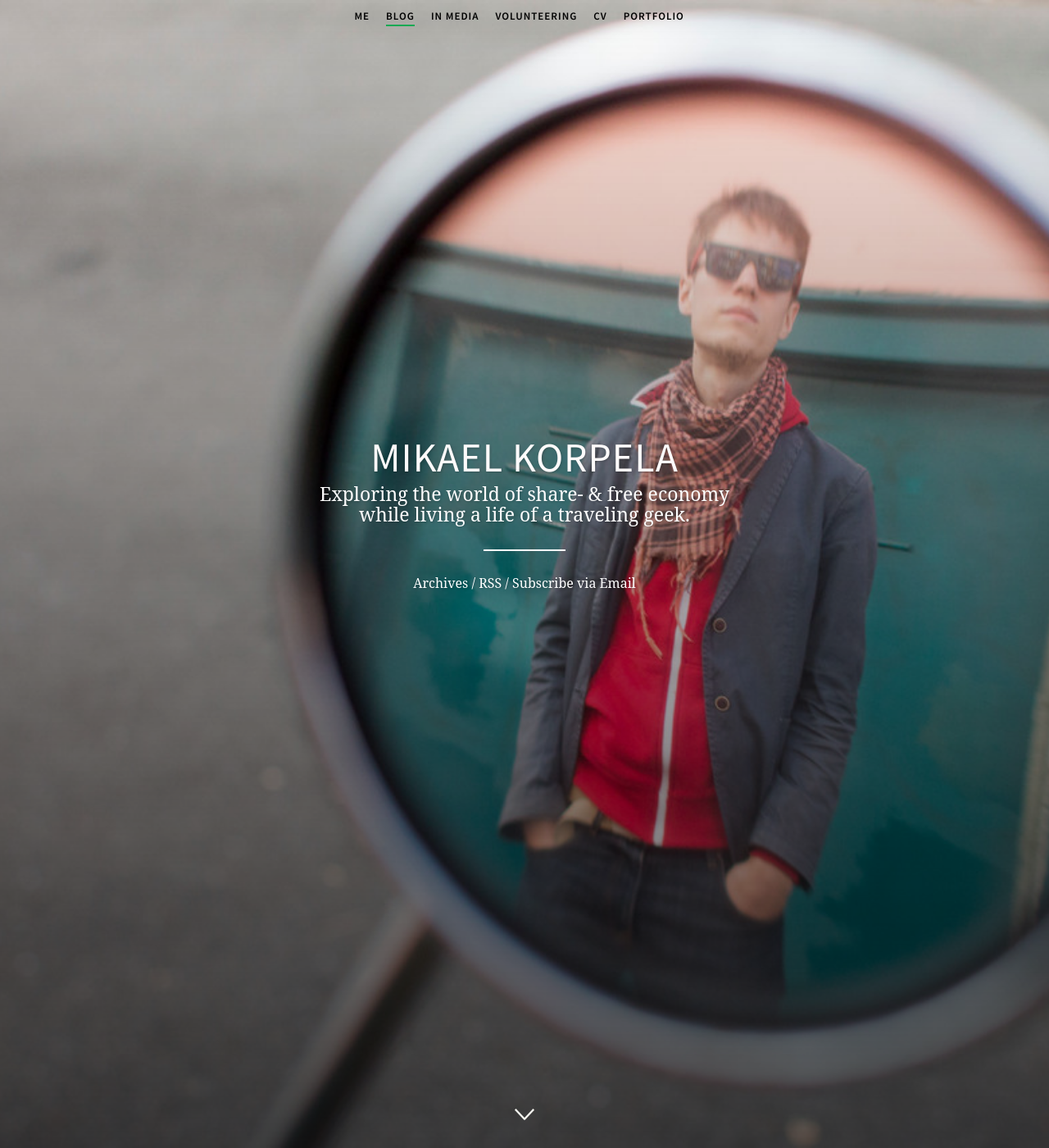
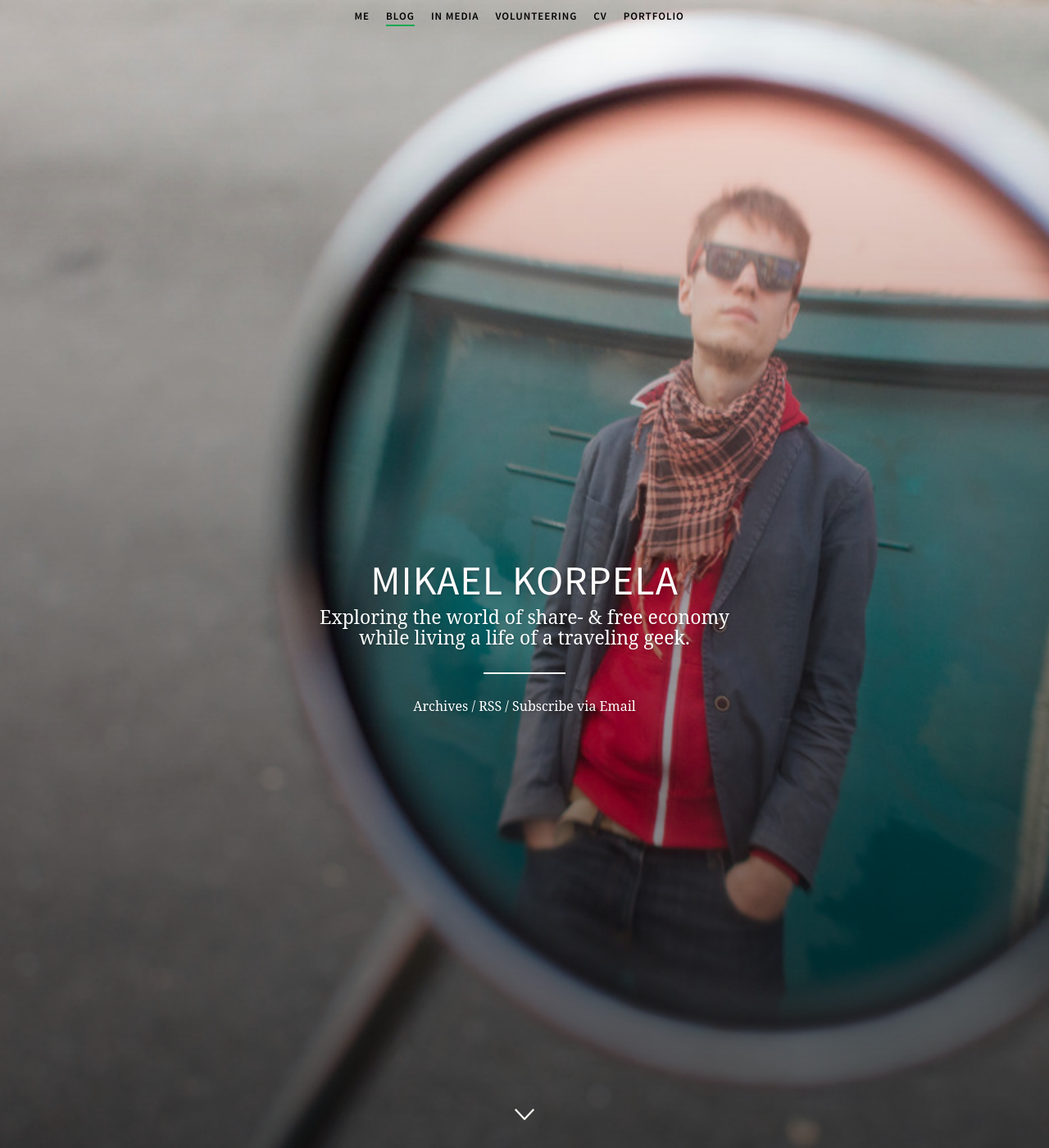
Before and after one commit to simison/simison.github.io, a Jekyll site: the page built from blog/index.html, in a window 1280 px wide and 1400 px high. Shown: the whole window at 82% size. Built offline with Jekyll 4.4.1, drawn with Linux system fonts in a browser that asks for light colours; some web fonts are replaced.

Commit message:
Improve blog index css

```diff
--- a/_sass/pages/_blog.scss
+++ b/_sass/pages/_blog.scss
@@ -76,18 +76,24 @@ body#blog-index {
     #page-header {
         .title {
             max-width: 500px;
-            height: 350px;
+            height: 0;
         }
         h1 {
             font-size: 50px;
             line-height: 65px;
         }
         @media all and (max-width: 320px) {
+            .down {
+                display: none;
+            }
             h3 {
                 font-size: 20px;
                 line-height: 25px;
                 padding-left: 20px;
                 padding-right: 20px;
+            }
+            .title {
+              height: 300px;
             }
         }
         @media all and (max-height: 320px) {
```
